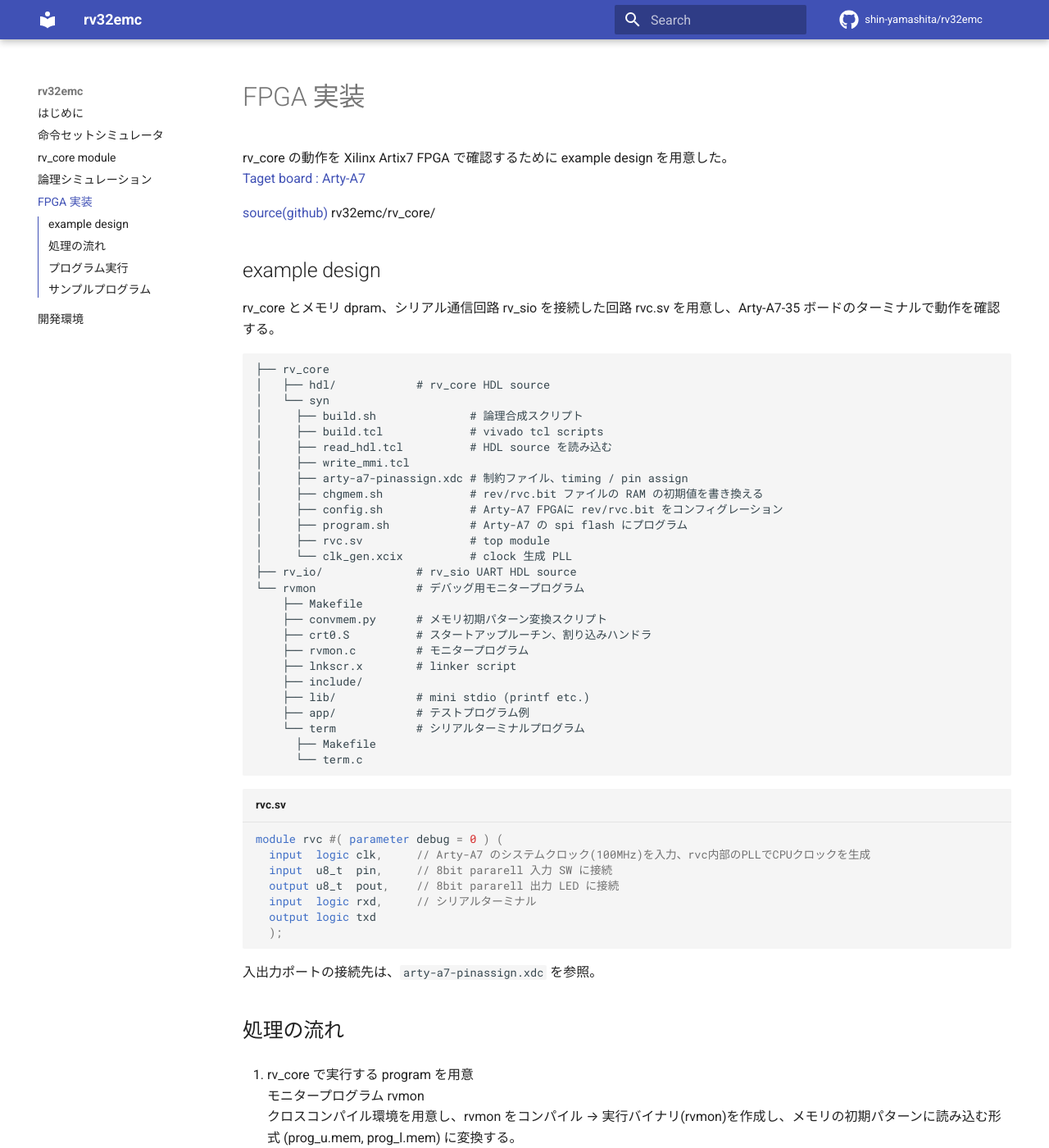
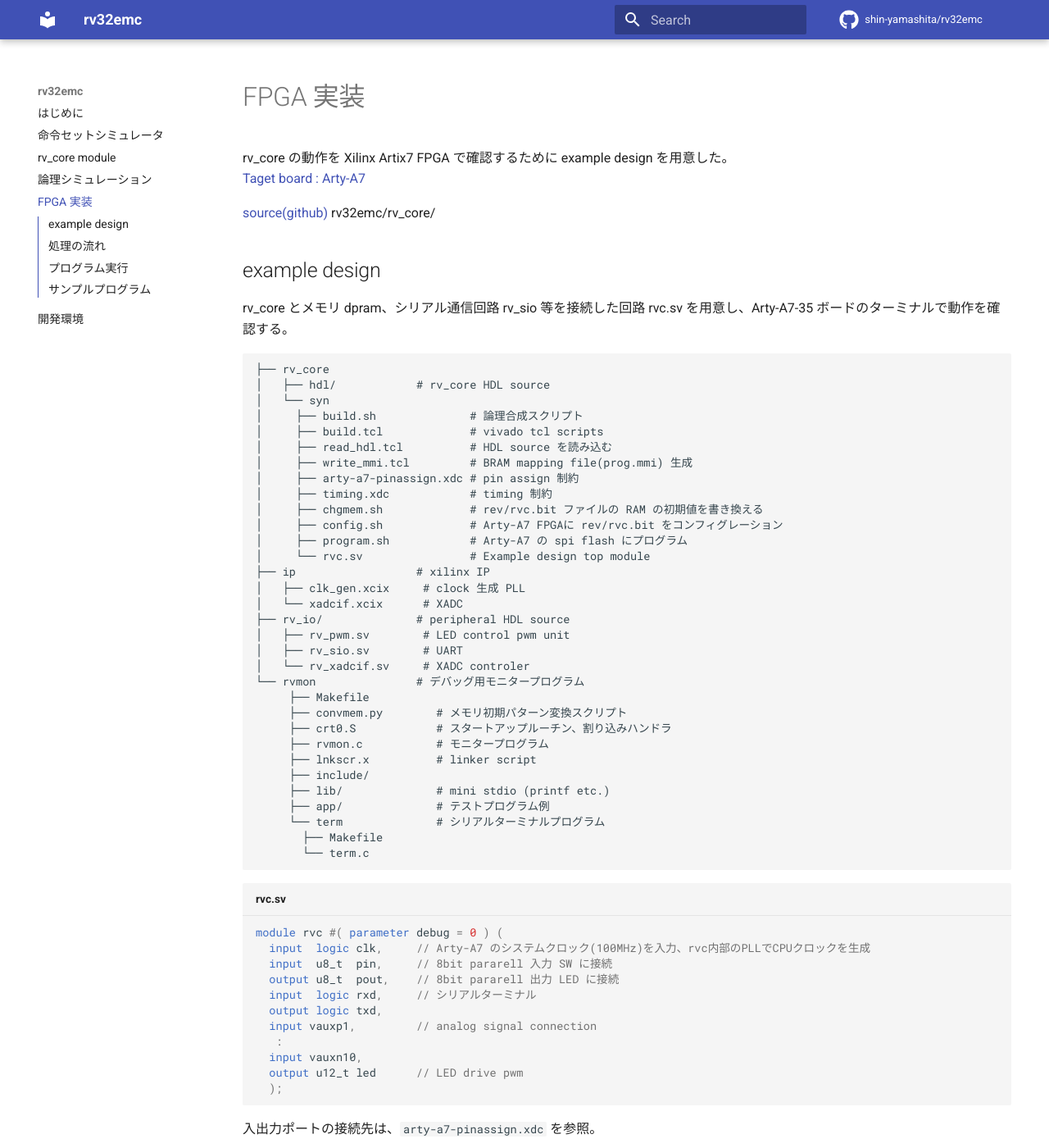
Before and after one commit to shin-yamashita/rv32emc, an MkDocs documentation site: the page built from doc/docs/30-fpga.md, in a window 1280 px wide and 1400 px high. Shown: the whole window at 82% size. Built offline with MkDocs 1.6.1 and Material for MkDocs 9.7.7, drawn with Linux system fonts in a browser that asks for light colours; comment, search, counter and statistics services are not loaded; some of the changed text lies outside the part shown.

Commit message:
chg: refactor

````diff
--- a/doc/docs/30-fpga.md
+++ b/doc/docs/30-fpga.md
@@ -8,7 +8,7 @@ rv_core の動作を Xilinx Artix7 FPGA で確認するために example design
 
 ## example design
 
-rv_core とメモリ dpram、シリアル通信回路 rv_sio を接続した回路 rvc.sv を用意し、Arty-A7-35 ボードのターミナルで動作を確認する。
+rv_core とメモリ dpram、シリアル通信回路 rv_sio 等を接続した回路 rvc.sv を用意し、Arty-A7-35 ボードのターミナルで動作を確認する。
 ```
 ├── rv_core
 │   ├── hdl/            # rv_core HDL source
@@ -16,34 +16,45 @@ rv_core とメモリ dpram、シリアル通信回路 rv_sio を接続した回
 │     ├── build.sh              # 論理合成スクリプト
 │     ├── build.tcl             # vivado tcl scripts
 │     ├── read_hdl.tcl          # HDL source を読み込む
-│     ├── write_mmi.tcl
-│     ├── arty-a7-pinassign.xdc # 制約ファイル、timing / pin assign
+│     ├── write_mmi.tcl         # BRAM mapping file(prog.mmi) 生成
+│     ├── arty-a7-pinassign.xdc # pin assign 制約
+│     ├── timing.xdc            # timing 制約
 │     ├── chgmem.sh             # rev/rvc.bit ファイルの RAM の初期値を書き換える
 │     ├── config.sh             # Arty-A7 FPGAに rev/rvc.bit をコンフィグレーション
 │     ├── program.sh            # Arty-A7 の spi flash にプログラム
-│     ├── rvc.sv                # top module
-│     └── clk_gen.xcix          # clock 生成 PLL
-├── rv_io/              # rv_sio UART HDL source
+│     └── rvc.sv                # Example design top module
+├── ip                  # xilinx IP
+│   ├── clk_gen.xcix     # clock 生成 PLL
+│   └── xadcif.xcix      # XADC
+├── rv_io/              # peripheral HDL source
+│   ├── rv_pwm.sv        # LED control pwm unit
+│   ├── rv_sio.sv        # UART
+│   └── rv_xadcif.sv     # XADC controler
 └── rvmon               # デバッグ用モニタープログラム
-    ├── Makefile
-    ├── convmem.py      # メモリ初期パターン変換スクリプト
-    ├── crt0.S          # スタートアップルーチン、割り込みハンドラ
-    ├── rvmon.c         # モニタープログラム
-    ├── lnkscr.x        # linker script
-    ├── include/
-    ├── lib/            # mini stdio (printf etc.)
-    ├── app/            # テストプログラム例
-    └── term            # シリアルターミナルプログラム
-      ├── Makefile
-      └── term.c
+     ├── Makefile
+     ├── convmem.py        # メモリ初期パターン変換スクリプト
+     ├── crt0.S            # スタートアップルーチン、割り込みハンドラ
+     ├── rvmon.c           # モニタープログラム
+     ├── lnkscr.x          # linker script
+     ├── include/
+     ├── lib/              # mini stdio (printf etc.)
+     ├── app/              # テストプログラム例
+     └── term              # シリアルターミナルプログラム
+       ├── Makefile
+       └── term.c
 ```
+
 ```verilog title="rvc.sv"
 module rvc #( parameter debug = 0 ) (
   input  logic clk,     // Arty-A7 のシステムクロック(100MHz)を入力、rvc内部のPLLでCPUクロックを生成
   input  u8_t  pin,     // 8bit pararell 入力 SW に接続
   output u8_t  pout,    // 8bit pararell 出力 LED に接続
   input  logic rxd,     // シリアルターミナル
-  output logic txd
+  output logic txd,
+  input vauxp1,         // analog signal connection
+   :
+  input vauxn10,
+  output u12_t led      // LED drive pwm
   );
 ```
 入出力ポートの接続先は、`arty-a7-pinassign.xdc` を参照。
@@ -128,11 +140,12 @@ crw-rw---- 1 root dialout 188, 2 Apr 23 22:45 /dev/ttyUSB2
 rv32emc/rvmon/app にいくつかのサンプルプログラムを用意した。
 rvmon でロードし、FPGA 上で実行する。
 
-name |descrip
----- |----
-pi   |多倍長演算で多数桁の $\pi$ を求める
-ecc  |Reed Solomon エラー訂正
-gauss|正規分布ランダム発生(soft float のテスト)
+name  |descrip
+----  |----
+pi    |多倍長演算で多数桁の $\pi$ を求める
+ecc   |Reed Solomon エラー訂正
+gauss |正規分布ランダム発生(soft float のテスト)
+adcpwm|Arty-A7 の XADC で電圧電流測定、カラー LED の点灯、btn で明るさ等変更
 
 ```bash
 $ cd rv32emc/rvmon
@@ -172,6 +185,22 @@ iter:679
 cs : 2069485033 OK
 elapsed : 2288.07ms
 0
+rvmon$  l adcpwm  # XADC LED テスト
+.................................................................................................
+[24392 bytes tfr    cs:1301413]
+rvmon$ go
+run user func : 4000
+
+'q' for quit.
+ LED amp: 1.0  rate:1.0  sw:00   # Arty-A7 の btn0~3 で LED の明るさ(amp)、色の更新レート(rate) を up/down
+temp: 38.5 deg|*********|*********|*********|*********    # XADC により、chip 温度、各種電圧、電流を測定し表示
+V5v :  4.93 V |*********|*********|*********|*********|*********
+VU  : 11.92 V |*********|*********|*********|*********|*********|*********|
+Va4 : 1.259 V |*********|***
+Va5 : 0.006 V |
+IU  : 0.241 A |*********|*********|****
+Iint: 0.119 A |*********|**
+0
 rvmon$
 ```
 
@@ -181,7 +210,6 @@ coremark をコンパイルするスクリプト coremark.sh を用意した。
 $ cd rv32emc/rvmon/app
 $ sh coremark.sh
 Cloning into 'coremark'...  # https://github.com/eembc/coremark.git から clone
-   :
 Receiving objects: 100% (338/338), 494.88 KiB | 4.16 MiB/s, done.
 make clean -C coremark
 make PORT_DIR=`pwd`/rv32port -C coremark
````
Also changed, not shown: other parts of doc/docs/30-fpga.md (+6 -5 lines), 2 other files.
